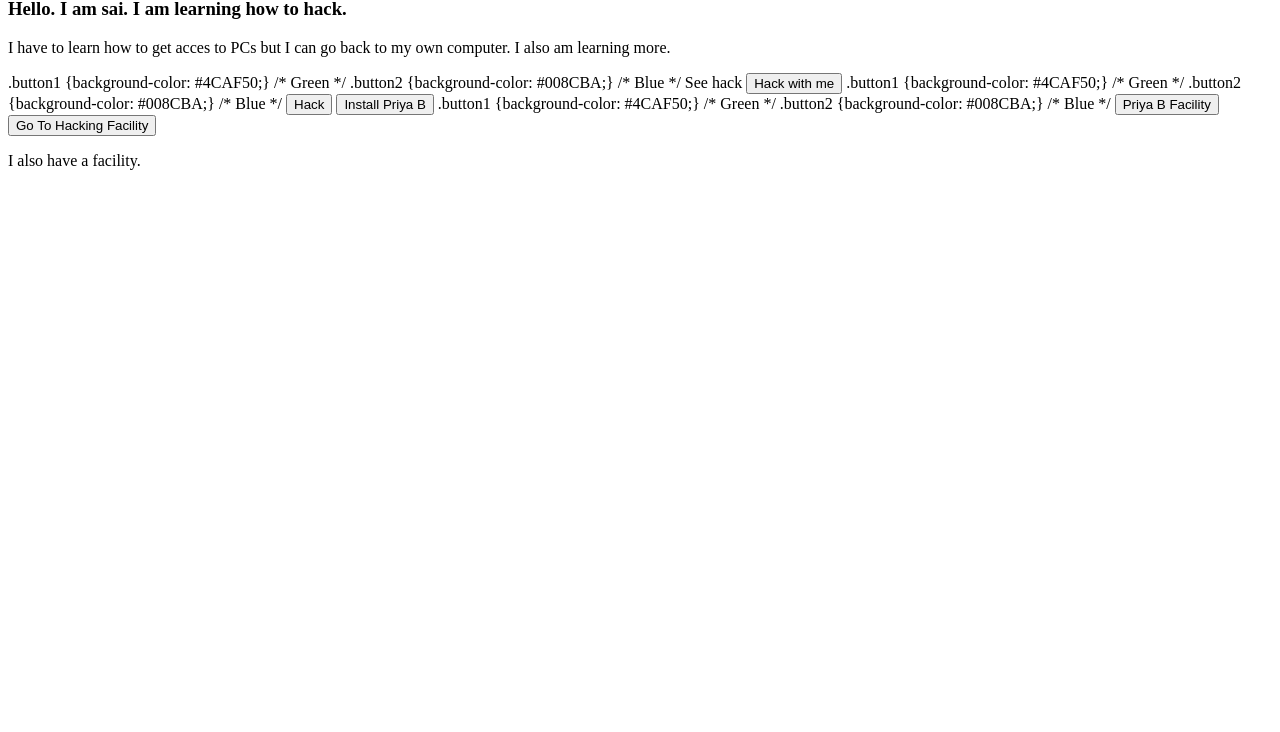
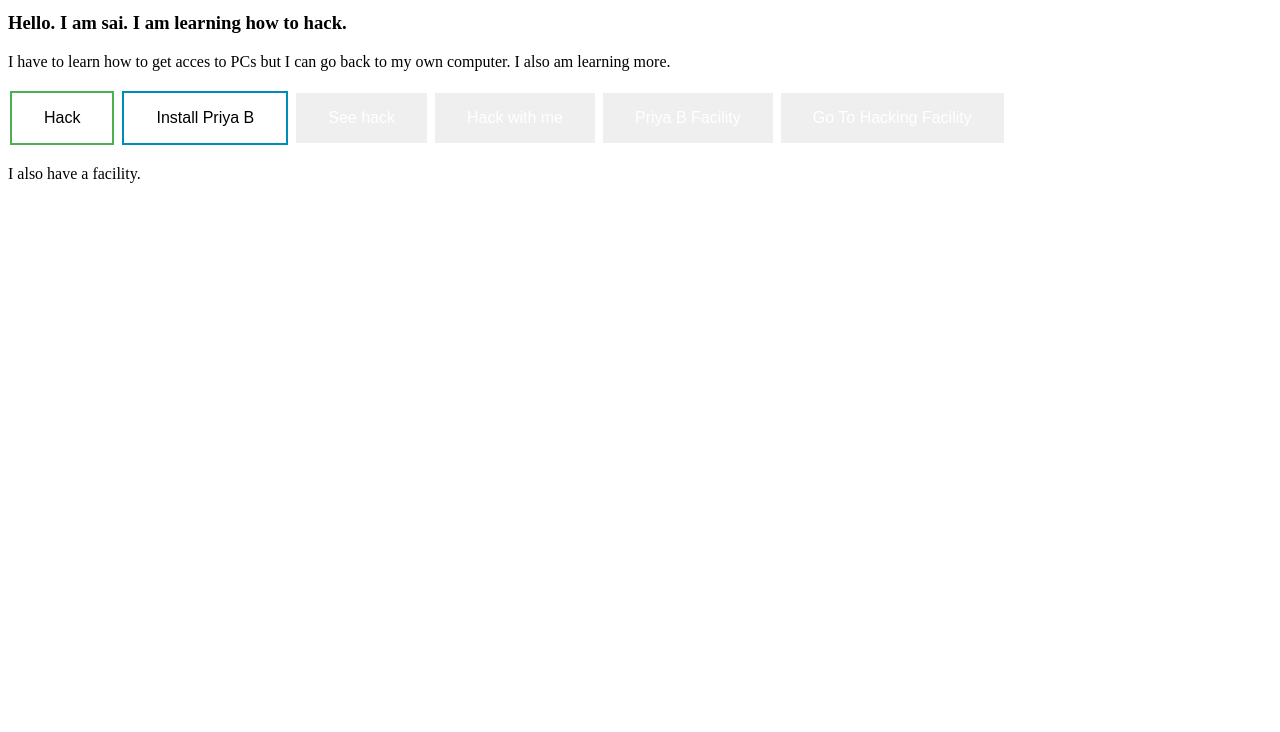
Before and after one commit to secbaymax/secbaymax.github.io, a plain HTML site: page saithehacker.html in a window 1280 px wide. Shown: the part 68-800 px from the top of the page. Drawn offline with Linux system fonts and the light colour scheme.

Commit message:
Update saithehacker.html

```diff
--- a/saithehacker.html
+++ b/saithehacker.html
@@ -1,31 +1,59 @@
+<!DOCTYPE html>
+<html>
+<head>
+<style>
+.button {
+  border: none;
+  color: white;
+  padding: 16px 32px;
+  text-align: center;
+  text-decoration: none;
+  display: inline-block;
+  font-size: 16px;
+  margin: 4px 2px;
+  transition-duration: 0.4s;
+  cursor: pointer;
+}
+
+.button1 {
+  background-color: white;
+  color: black;
+  border: 2px solid #4CAF50;
+}
+
+.button1:hover {
+  background-color: #4CAF50;
+  color: white;
+}
+
+.button2 {
+  background-color: white;
+  color: black;
+  border: 2px solid #008CBA;
+}
+
+.button2:hover {
+  background-color: #008CBA;
+  color: white;
+}
+
+</style>
+</head>
+<body>
 <h1>Sai The Hacker</h1>
 
 <h3>Hello. I am sai. I am learning how to hack.</h3>
 
 <p>I have to learn how to get acces to PCs but I can go back to my own computer. I also am learning more. </p>
 
-.button1 {background-color: #4CAF50;} /* Green */
-.button2 {background-color: #008CBA;} /* Blue */
-</style>
-</head>
-<body
-
-<button class="button button1">See hack</button>
-<button class="button button2">Hack with me</button>
-.button1 {background-color: #4CAF50;} /* Green */
-.button2 {background-color: #008CBA;} /* Blue */
-</style>
-</head>
-<body>
 
 <button class="button button1">Hack</button>
 <button class="button button2">Install Priya B</button>
-.button1 {background-color: #4CAF50;} /* Green */
-.button2 {background-color: #008CBA;} /* Blue */
-</style>
-</head>
-<body>
+<button class="button button3">See hack</button>
+<button class="button button4">Hack with me</button>
+<button class="button button5">Priya B Facility</button>
+<button class="button button6">Go To Hacking Facility</button>
+      <p>I also have a facility.</p>
 
-<button class="button button1">Priya B Facility</button>
-<button class="button button2">Go To Hacking Facility</button>
-      <p>I also have a facility.</p>
+</body>
+</html>
```
